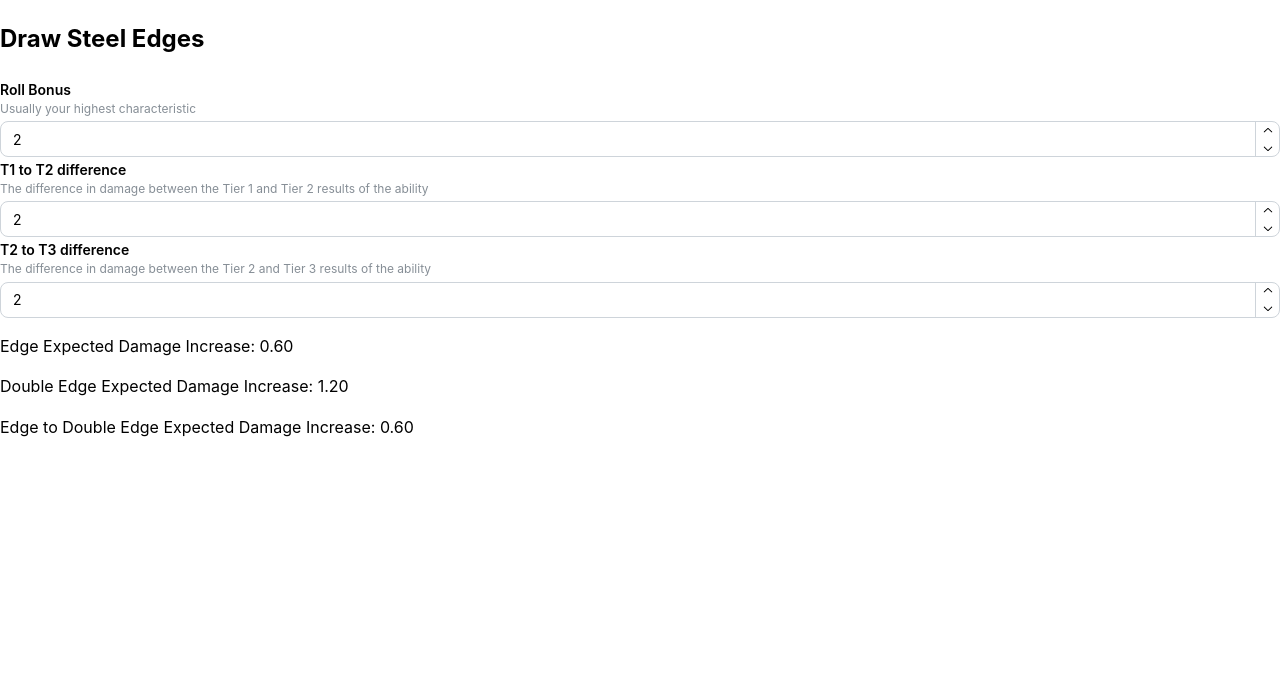
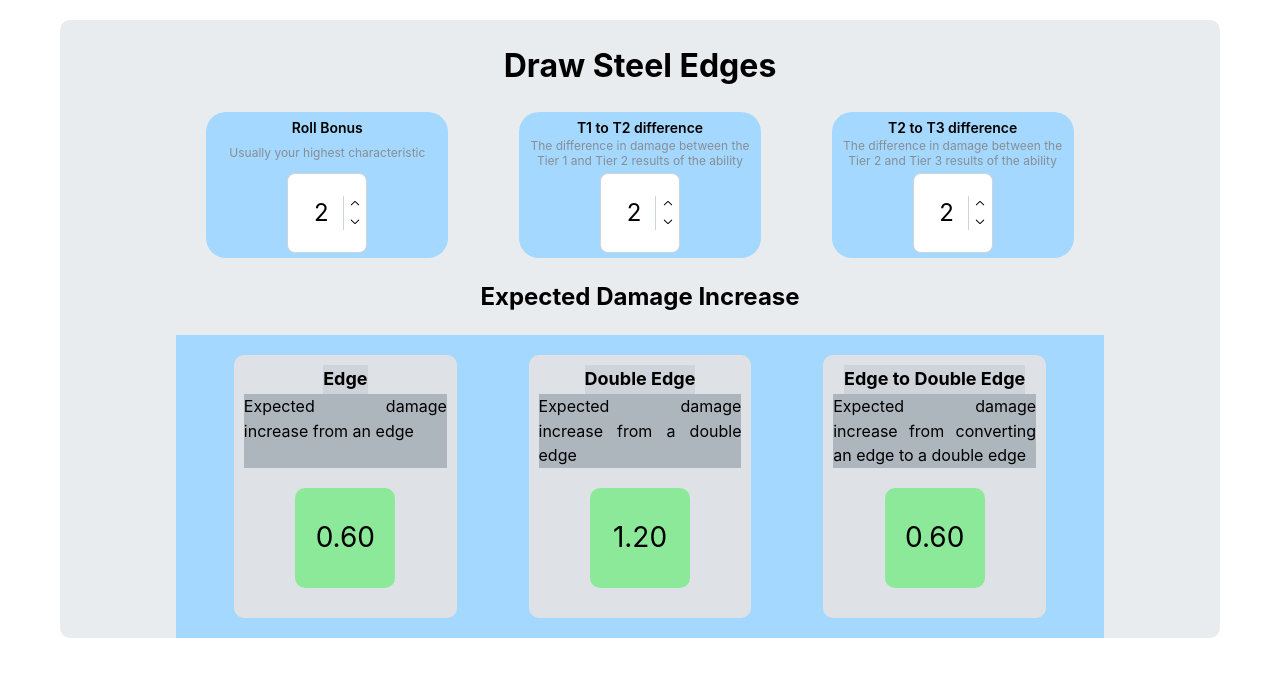
Before and after one commit to Auvern27/drawsteel-edges, a React (Vite) app: page / in a window 1280 px wide. Shown: the top 676 px of the page. Built offline with nearby package versions, Linux system fonts and the light colour scheme.

Commit message:
Show results

```diff
--- a/src/App.tsx
+++ b/src/App.tsx
@@ -1,59 +1,119 @@
-import { useState } from 'react'
-import {NumberInput} from "@mantine/core";
-import { edgeExpectedDamageIncrease as computeEdgeExpectedDamageIncrease, doubleEdgeExpectedDamageIncrease as computeDoubleEdgeExpectedDamageIncrease, edgeToDoubleEdgeExpectedDamageIncrase as computeEdgeToDoubleEdgeExpectedDamageIncrease } from './logic/functions.ts';
+import { useState } from "react";
+import { SimpleGrid, Box, Center } from "@mantine/core";
+import { RollStatInput } from "./components/rollStatInput.tsx";
+import ResultBox from "./components/resultBox.tsx";
+import {
+  computeEdgeExpectedDamageIncrease,
+  computeDoubleEdgeExpectedDamageIncrease,
+  computeEdgeToDoubleEdgeExpectedDamageIncrease,
+} from "./logic/functions.ts";
 
-function App(){
-
+function App() {
   const [rollBonus, setRollBonus] = useState<number>(2);
   const handleRollBonusChange = (value: string | number) => {
-    setRollBonus(typeof value === 'number' ? value : parseInt(value) || 0);
-  }
+    setRollBonus(typeof value === "number" ? value : parseInt(value) || 0);
+  };
   const [diffT1T2, setDiffT1T2] = useState<number>(2);
   const handleDiffT1T2Change = (value: string | number) => {
-    setDiffT1T2(typeof value === 'number' ? value : parseInt(value) || 0);
-  }
+    setDiffT1T2(typeof value === "number" ? value : parseInt(value) || 0);
+  };
   const [diffT2T3, setDiffT2T3] = useState<number>(2);
   const handleDiffT2T3Change = (value: string | number) => {
-    setDiffT2T3(typeof value === 'number' ? value : parseInt(value) || 0);
-  }
+    setDiffT2T3(typeof value === "number" ? value : parseInt(value) || 0);
+  };
 
   // Results
-  const edgeExpectedDamageIncrease = computeEdgeExpectedDamageIncrease(rollBonus, diffT1T2, diffT2T3);
-  const doubleEdgeExpectedDamageIncrease = computeDoubleEdgeExpectedDamageIncrease(rollBonus, diffT1T2, diffT2T3);
-  const edgeToDoubleEdgeExpectedDamageIncrease = computeEdgeToDoubleEdgeExpectedDamageIncrease(rollBonus, diffT1T2, diffT2T3);
+  const edgeExpectedDamageIncrease = computeEdgeExpectedDamageIncrease(
+    rollBonus,
+    diffT1T2,
+    diffT2T3,
+  );
+  const doubleEdgeExpectedDamageIncrease =
+    computeDoubleEdgeExpectedDamageIncrease(rollBonus, diffT1T2, diffT2T3);
+  const edgeToDoubleEdgeExpectedDamageIncrease =
+    computeEdgeToDoubleEdgeExpectedDamageIncrease(
+      rollBonus,
+      diffT1T2,
+      diffT2T3,
+    );
 
   return (
     <>
-        <section >
-            <h1>Draw Steel Edges</h1>
-        </section>
-        <NumberInput
+      <Box
+        bg="var(--mantine-color-gray-2)"
+        mt={20}
+        mb={20}
+        ml={60}
+        mr={60}
+        mih={500}
+        bdrs={10}
+      >
+        <Center>
+          <h1>Draw Steel Edges</h1>
+        </Center>
+        <SimpleGrid
+          //   bg="var(--mantine-color-blue-3)"
+          cols={3}
+          spacing="xs"
+          mx="auto"
+          style={{
+            width: "80%",
+          }}
+        >
+          <RollStatInput
             label="Roll Bonus"
             description="Usually your highest characteristic"
-            placeholder="2"
             value={rollBonus}
             onChange={handleRollBonusChange}
-        />
-        <NumberInput
+            allowNegative={true}
+          />
+          <RollStatInput
             label="T1 to T2 difference"
             description="The difference in damage between the Tier 1 and Tier 2 results of the ability"
-            placeholder="2"
             value={diffT1T2}
             onChange={handleDiffT1T2Change}
-        />
-        <NumberInput
+          />
+          <RollStatInput
             label="T2 to T3 difference"
             description="The difference in damage between the Tier 2 and Tier 3 results of the ability"
-            placeholder="2"
             value={diffT2T3}
             onChange={handleDiffT2T3Change}
-        />
-        <p>Edge Expected Damage Increase: {edgeExpectedDamageIncrease.toFixed(2)}</p>
-        <p>Double Edge Expected Damage Increase: {doubleEdgeExpectedDamageIncrease.toFixed(2)}</p>
-        <p>Edge to Double Edge Expected Damage Increase: {edgeToDoubleEdgeExpectedDamageIncrease.toFixed(2)}</p>
+          />
+        </SimpleGrid>
+
+        <Center>
+          <h2>Expected Damage Increase</h2>
+        </Center>
+        <SimpleGrid
+          bg="var(--mantine-color-blue-2)"
+          cols={3}
+          mx="auto"
+          spacing="md"
+          pl={30}
+          pr={30}
+          style={{
+            width: "80%",
+          }}
+        >
+          <ResultBox
+            title="Edge"
+            description="Expected damage increase from an edge"
+            value={edgeExpectedDamageIncrease}
+          />
+          <ResultBox
+            title="Double Edge"
+            description="Expected damage increase from a double edge"
+            value={doubleEdgeExpectedDamageIncrease}
+          />
+          <ResultBox
+            title="Edge to Double Edge"
+            description="Expected damage increase from converting an edge to a double edge"
+            value={edgeToDoubleEdgeExpectedDamageIncrease}
+          />
+        </SimpleGrid>
+      </Box>
     </>
-  )
+  );
 }
 
-
-export default App
+export default App;
--- /dev/null
+++ b/src/components/resultBox.tsx
@@ -0,0 +1,68 @@
+import { Box, Text } from "@mantine/core";
+
+function ResultBox({
+  title,
+  description,
+  value,
+}: {
+  title: string;
+  description: string;
+  value: number;
+}) {
+  return (
+    <Box
+      bg="var(--mantine-color-gray-3)"
+      p={10}
+      bdrs={10}
+      mt={20}
+      ml={20}
+      mb={20}
+      mr={20}
+      style={{
+        display: "flex",
+        flexDirection: "column",
+        alignItems: "center",
+        width: "80%",
+        justifySelf: "center",
+        minHeight: 0,
+      }}
+    >
+      <Text
+        bg="var(--mantine-color-gray-4)"
+        size="lg"
+        fw={700}
+        style={{ textAlign: "center" }}
+      >
+        {title}
+      </Text>
+      <Text
+        bg="var(--mantine-color-gray-5)"
+        style={{
+          textAlign: "justify",
+          display: "flex",
+          flexGrow: 1,
+          minHeight: 0,
+        }}
+      >
+        {description}
+      </Text>
+      <Box
+        bg="var(--mantine-color-green-3)"
+        bdrs={10}
+        mt={20}
+        mb={20}
+        style={{
+          display: "flex",
+          justifyContent: "center",
+          width: 100,
+          height: 100,
+          alignItems: "center",
+        }}
+      >
+        <Text style={{ fontSize: 28 }}>{value.toFixed(2)}</Text>
+      </Box>
+    </Box>
+  );
+}
+
+export default ResultBox;
--- /dev/null
+++ b/src/components/rollStatInput.tsx
@@ -0,0 +1,57 @@
+import { NumberInput } from "@mantine/core";
+
+interface RollStatInputProps {
+  label: string;
+  description: string;
+  value: number;
+  onChange: (value: string | number) => void;
+  allowNegative?: boolean;
+}
+
+export function RollStatInput({
+  label,
+  description,
+  value,
+  onChange,
+  allowNegative = false,
+}: RollStatInputProps) {
+  return (
+    <NumberInput
+      label={label}
+      description={description}
+      value={value}
+      onChange={onChange}
+      allowNegative={allowNegative}
+      allowDecimal={false}
+      p={5}
+      bg="var(--mantine-color-blue-2)"
+      bdrs={20}
+      styles={{
+        root: {
+          display: "flex",
+          flexDirection: "column",
+          alignItems: "center",
+          height: "100%",
+          width: "80%",
+          justifySelf: "center",
+        },
+        description: {
+          textAlign: "center",
+          display: "flex",
+          alignItems: "center",
+          justifyContent: "center",
+          flexGrow: 1,
+        },
+        // wrapper: {
+        //   width: 80,
+        // },
+        input: {
+          width: 80,
+          height: 80,
+          textAlign: "center",
+          fontSize: 24,
+        },
+      }}
+    />
+  );
+}
--- a/src/logic/functions.ts
+++ b/src/logic/functions.ts
@@ -29,7 +29,7 @@
 console.log(tier3LowerThreshold);
 console.log(roll2D10ProbDist);
 
-export function edgeExpectedDamageIncrease(
+export function computeEdgeExpectedDamageIncrease(
   rollBonus: number,
   diffT1T2: number,
   diffT2T3: number,
@@ -47,7 +47,7 @@
   return expectedDamageIncrease;
 }
 
-export function doubleEdgeExpectedDamageIncrease(
+export function computeDoubleEdgeExpectedDamageIncrease(
   rollBonus: number,
   diffT1T2: number,
   diffT2T3: number,
@@ -78,13 +78,13 @@
   return expected_damage_increase;
 }
 
-export function edgeToDoubleEdgeExpectedDamageIncrase(
+export function computeEdgeToDoubleEdgeExpectedDamageIncrease(
   rollBonus: number,
   diffT1T2: number,
   diffT2T3: number,
 ): number {
   return (
-    doubleEdgeExpectedDamageIncrease(rollBonus, diffT1T2, diffT2T3) -
-    edgeExpectedDamageIncrease(rollBonus, diffT1T2, diffT2T3)
+    computeDoubleEdgeExpectedDamageIncrease(rollBonus, diffT1T2, diffT2T3) -
+    computeEdgeExpectedDamageIncrease(rollBonus, diffT1T2, diffT2T3)
   );
 }
--- a/src/main.tsx
+++ b/src/main.tsx
@@ -1,6 +1,6 @@
 import { StrictMode } from 'react'
 import { createRoot } from 'react-dom/client'
-// import './index.css'
+import './index.css'
 import App from './App.tsx'
 
 // Mantine
```
Also changed, not shown: src/index.css (added, +111 -0 lines).
